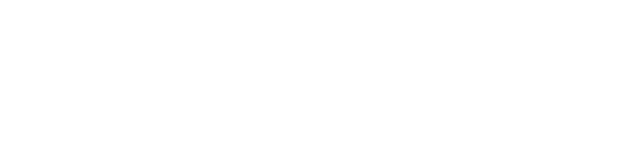
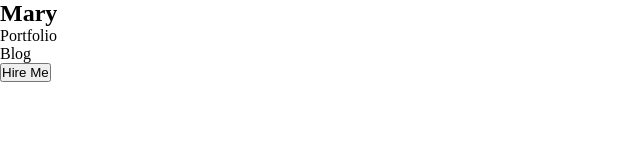
Before and after one commit to noboKumar/PH-portfolio, a plain HTML site: page index.html in a window 1280 px wide. Shown: the whole page, without its empty margins (0-640 px from the left). Drawn offline with Linux system fonts and the light colour scheme.

Commit message:
add nav HTML

```diff
--- a/index.html
+++ b/index.html
@@ -1,15 +1,23 @@
 <!DOCTYPE html>
 <html lang="en">
-<head>
-    <meta charset="UTF-8">
-    <meta name="viewport" content="width=device-width, initial-scale=1.0">
+  <head>
+    <meta charset="UTF-8" />
+    <meta name="viewport" content="width=device-width, initial-scale=1.0" />
     <title>PH-portfolio</title>
-</head>
-<body>
+    <link rel="stylesheet" href="style.css">
+  </head>
+  <body>
     <header>
-
+      <nav>
+        <h2>Mary</h2>
+        <div class="menu">
+          <div>Portfolio</div>
+          <div>Blog</div>
+          <button>Hire Me</button>
+        </div>
+      </nav>
     </header>
     <main></main>
     <footer></footer>
-</body>
+  </body>
 </html>
--- a/style.css
+++ b/style.css
@@ -0,0 +1,4 @@
+*{
+    margin: 0;
+    padding: 0;
+}
```
